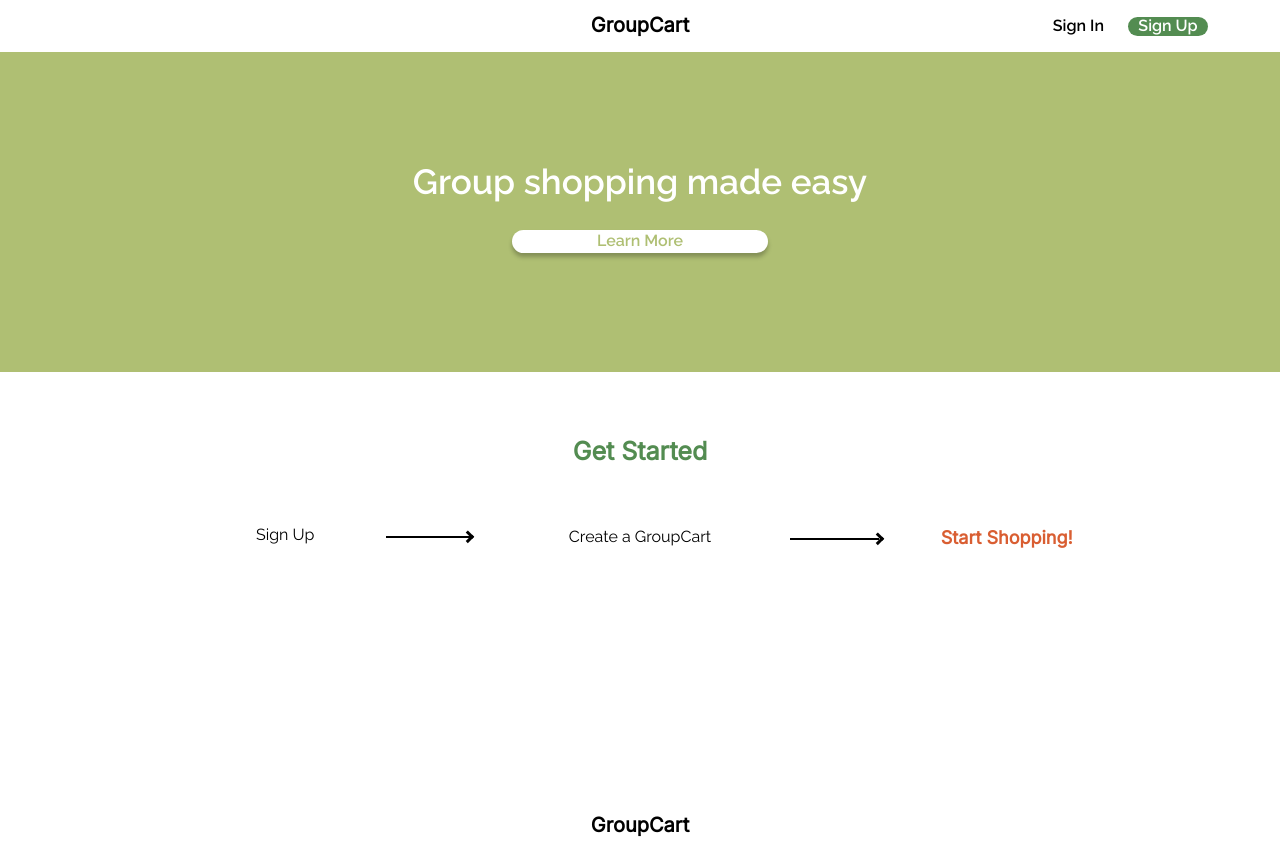
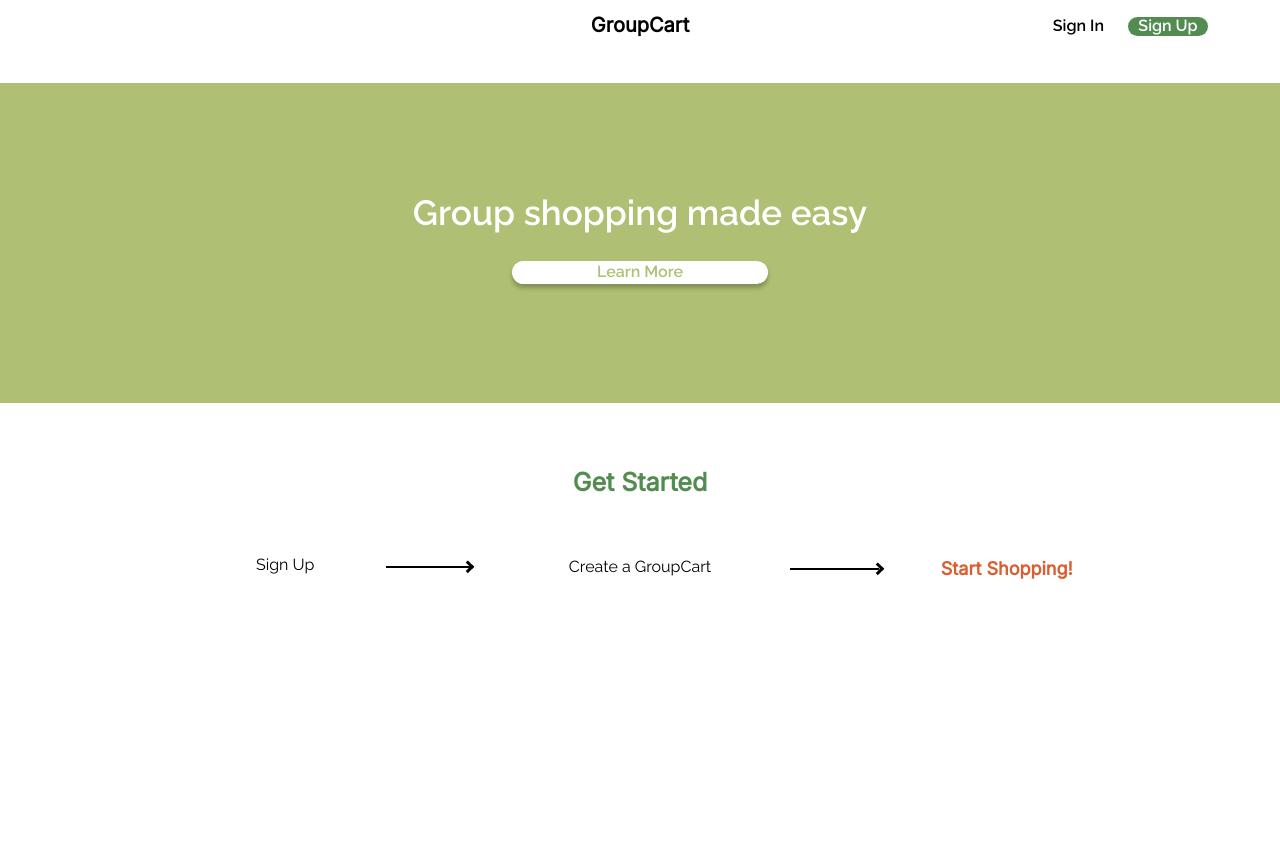
Before and after one commit to ethanoutangoun/groupcart, a React (Create React App) app in the folder frontend/: page / in a window 1280 px wide. After the commit the page ends 800 px from the top, so only its background shows below. Built offline with nearby package versions, Linux system fonts and the light colour scheme.

Commit message:
all routing will now work

```diff
--- a/frontend/src/App.js
+++ b/frontend/src/App.js
@@ -2,9 +2,10 @@
 import './App.css';
 import React, { useState, useEffect } from 'react'
 import { Link, NavLink, Route, Routes, useNavigate } from 'react-router-dom'
-import signIn from "./components/sign-in";
-import signUp from "./components/sign-up";
-import learnMore from "./components/learn-more";
+import SignIn from "./components/sign-in.js";
+import SignUp from "./components/sign-up";
+import LearnMore from "./components/learn-more";
+import Splashpage from './components/splashpage';
 //import styled from "styled-components";
 
 
@@ -60,58 +61,22 @@
         </div>
       </div>
 
-      <div class="app-block">
-        <div class='app-block-slogan-wrapper'>
-          <h2>Group shopping made easy</h2>
-        </div>
-        <nav>
-          <ul className='learn-more'>
-            <li><NavLink className='learn-more-style' to='/learn-more'>Learn More</NavLink></li>
-          </ul>
-        </nav>
-        <div className="app-learn-more-button">
-        </div>
-      </div>
-
-      <div class="app-bottom-block">
-        <div className="app-how-it-works-text">
-          <h6>Get Started</h6>
-        </div>
-        <div className="app-how-it-works-subtext1">
-          <h7>Sign Up</h7>
-        </div>
-        <div className="app-how-it-works-arrow1">
-        </div>
-        <div className="arrow">
-        </div>
-        <div className="app-how-it-works-subtext2">
-          <h7>Create a GroupCart</h7>
-        </div>
-        <div className="app-how-it-works-arrow2">
-        </div>
-        <div className="arrow2">
-        </div>
-        <div className="app-how-it-works-subtext3">
-          <h8>Start Shopping!</h8>
-        </div>
-      </div>
-
 
     </div>
       <div>
         <Routes>
           <Route
             path='/'
-            element={<h1>GroupCart</h1>} />
+            element={<Splashpage/>} />
           <Route
             path='/sign-in'
-            component={signIn} />
+            element={<SignIn />} />
           <Route
             path='/sign-up'
-            component={signUp} />
+            element={<SignUp />} />
           <Route
             path='/learn-more'
-            component={learnMore} />
+            element={<LearnMore/>} />
         </Routes>
       </div></>
 
--- a/frontend/src/components/learn-more.js
+++ b/frontend/src/components/learn-more.js
@@ -1,6 +1,7 @@
 import React from "react";
 
-const learnMore = () => {
+const LearnMore = () => {
+  console.log('inlearnmore')
   return (
     <div>
       <h1>Learn More</h1>
@@ -8,4 +9,4 @@
   );
 };
 
-export default learnMore;
+export default LearnMore;
--- a/frontend/src/components/sign-in.js
+++ b/frontend/src/components/sign-in.js
@@ -1,11 +1,15 @@
 import React from "react";
+import "../styles/signin.css"
 
-const signIn = () => {
+const SignIn = () => {
+  console.log('signin')
   return (
+    <>
     <div>
       <h1>Sign In</h1>
     </div>
+    </>
   );
 };
 
-export default signIn;
+export default SignIn;
--- a/frontend/src/components/sign-up.js
+++ b/frontend/src/components/sign-up.js
@@ -1,6 +1,6 @@
 import React from "react";
 
-const signUp = () => {
+const SignUp = () => {
   return (
     <div>
       <h1>Sign Up</h1>
@@ -8,4 +8,4 @@
   );
 };
 
-export default signUp;
+export default SignUp;
--- /dev/null
+++ b/frontend/src/components/splashpage.js
@@ -0,0 +1,46 @@
+import React from "react";
+import { NavLink } from "react-router-dom";
+
+const Splashpage = () => {
+  return(
+    <>
+        <div class="app-block">
+        <div class='app-block-slogan-wrapper'>
+          <h2>Group shopping made easy</h2>
+        </div>
+        <nav>
+          <ul className='learn-more'>
+            <li><NavLink className='learn-more-style' to='/learn-more'>Learn More</NavLink></li>
+          </ul>
+        </nav>
+        <div className="app-learn-more-button">
+        </div>
+      </div>
+
+      <div class="app-bottom-block">
+        <div className="app-how-it-works-text">
+          <h6>Get Started</h6>
+        </div>
+        <div className="app-how-it-works-subtext1">
+          <h7>Sign Up</h7>
+        </div>
+        <div className="app-how-it-works-arrow1">
+        </div>
+        <div className="arrow">
+        </div>
+        <div className="app-how-it-works-subtext2">
+          <h7>Create a GroupCart</h7>
+        </div>
+        <div className="app-how-it-works-arrow2">
+        </div>
+        <div className="arrow2">
+        </div>
+        <div className="app-how-it-works-subtext3">
+          <h8>Start Shopping!</h8>
+        </div>
+      </div>
+  </>
+  )
+}
+
+export default Splashpage
--- /dev/null
+++ b/frontend/src/styles/signin.css
@@ -0,0 +1,3 @@
+.page{
+  height: 10vh;
+}
--- /dev/null
+++ b/frontend/src/styles/signup.css
@@ -0,0 +1,3 @@
+.page{
+  height: 10vh;
+}
```
